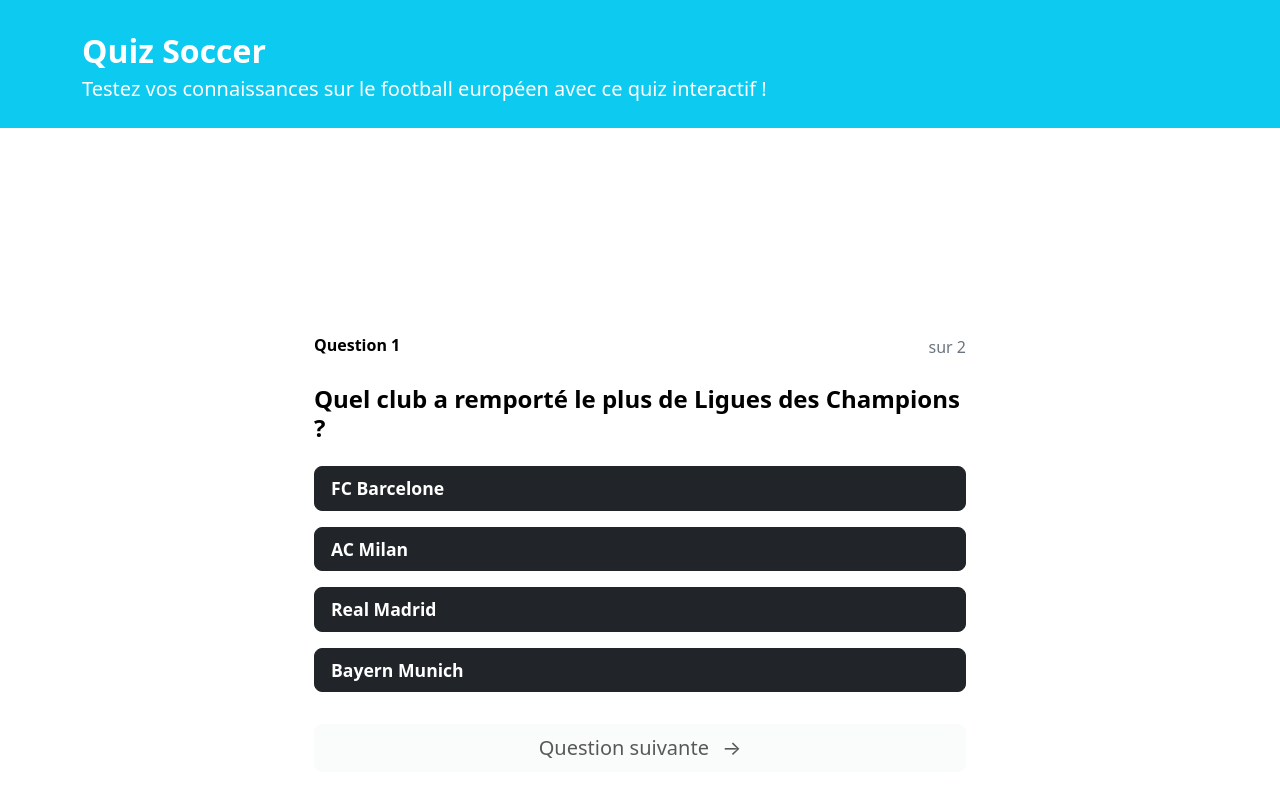
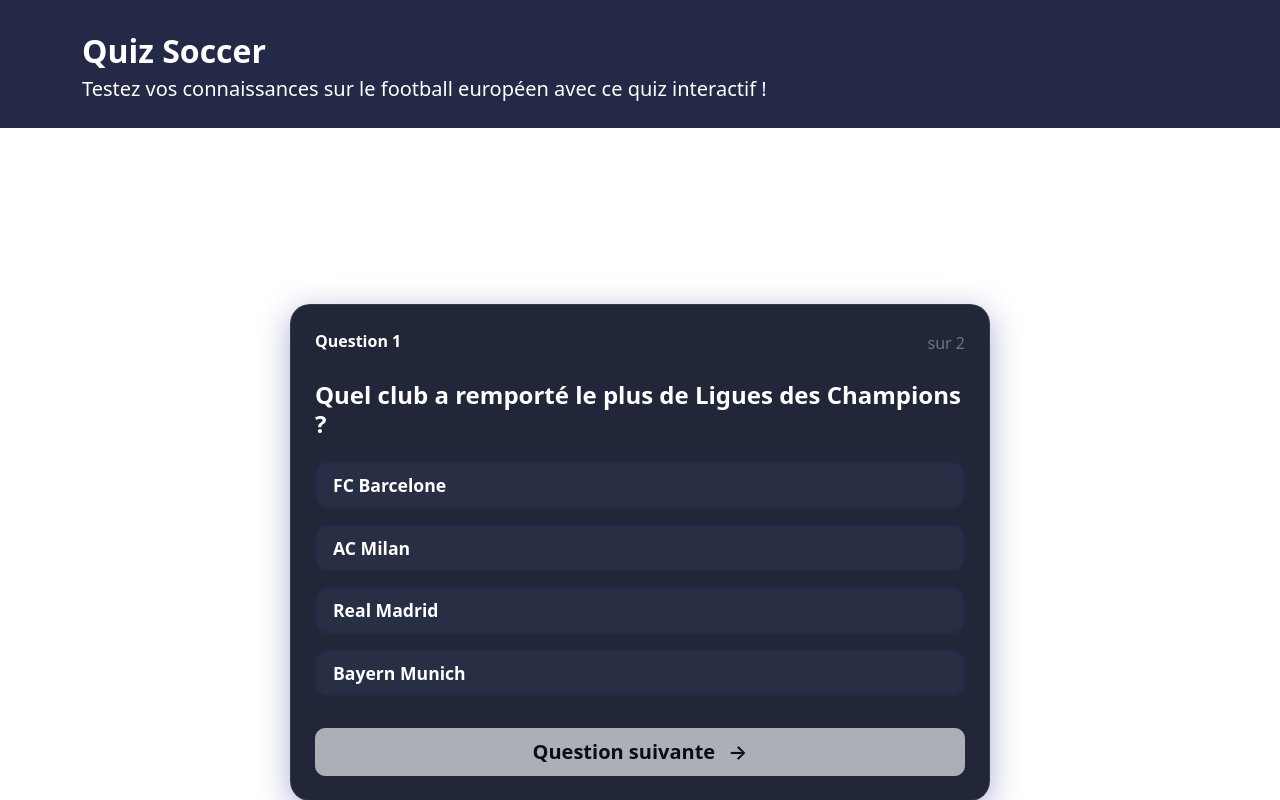
Before and after one commit to mas7667/testQuiz, a Vue app: page / in a window 1280 px wide. Built offline with nearby package versions, Linux system fonts and the light colour scheme.

Commit message:
Ajout de style sur App.ue et Header

```diff
--- a/src/App.vue
+++ b/src/App.vue
@@ -1,4 +1,5 @@
 <template>
+  <!-- En-tête du quiz -->
   <Header />
   <div
     class="container min-vh-100 d-flex align-items-center justify-content-center app-bg"
@@ -6,9 +7,10 @@
     <div class="w-100" style="max-width: 700px; height: 80vh bg-info">
       <div class="quiz-card">
         <div class="card-body p-4">
+          <!-- Affiche le numéro de la question actuelle -->
           <div class="d-flex align-items-center justify-content-between mb-4">
             <div>
-              <p class="text-black fw-bold mb-1">
+              <p class="text-white fw-bold mb-1">
                 Question {{ currentQuestionIndex + 1 }}
               </p>
             </div>
@@ -16,11 +18,13 @@
               <span>sur {{ questions.length }}</span>
             </div>
           </div>
+          <!-- Affiche le texte de la question -->
           <div class="mb-4">
-            <h2 class="fw-bold text-black mb-3" style="font-size: 1.5rem">
+            <h2 class="fw-bold text-white mb-3" style="font-size: 1.5rem">
               {{ currentQuestion.question }}
             </h2>
           </div>
+          <!-- Boutons des réponses avec indicateurs de correction -->
           <div class="mb-4">
             <div class="d-grid gap-3">
               <button
@@ -51,6 +55,7 @@
               </button>
             </div>
           </div>
+          <!-- Bouton pour passer à la question suivante -->
           <button
             @click="nextQuestion"
             :disabled="selectedAnswer === null"
@@ -70,16 +75,19 @@
 import { ref, computed } from "vue";
 import questions from "./questions.json";
 
+// États réactifs du quiz
 const currentQuestionIndex = ref(0);
 const selectedAnswer = ref(null);
 const score = ref(0);
 const showResult = ref(false);
 
+// Propriétés calculées pour obtenir la question actuelle et vérifier si c'est la dernière
 const currentQuestion = computed(() => questions[currentQuestionIndex.value]);
 const isLastQuestion = computed(
   () => currentQuestionIndex.value === questions.length - 1
 );
 
+// Détermine le style CSS des boutons selon l'état de la réponse
 function getChoiceClass(index) {
   if (selectedAnswer.value === null) {
     return "btn btn-lg btn-dark text-start d-flex align-items-center choice-btn";
@@ -93,10 +101,12 @@
   return "btn btn-lg btn-secondary text-start d-flex align-items-center choice-btn";
 }
 
+// Enregistre la réponse sélectionnée par l'utilisateur
 function selectAnswer(index) {
   selectedAnswer.value = index;
 }
 
+// Passe à la question suivante ou affiche le résultat
 function nextQuestion() {
   if (selectedAnswer.value === currentQuestion.value.correctAnswer) {
     score.value++;
@@ -110,4 +120,56 @@
 }
 </script>
 
-<style scoped></style>
+<style scoped>
+body {
+  height: 100vh;
+  overflow: hidden;
+  background: linear-gradient(135deg, #232946 0%, #1a223f 100%);
+}
+.app-bg {
+  background: transparent !important;
+}
+.quiz-card {
+  background: rgba(30, 34, 54, 0.98);
+  border-radius: 20px;
+  box-shadow: 0 8px 32px 0 rgba(31, 38, 135, 0.37);
+  border: 1px solid rgba(255, 255, 255, 0.08);
+}
+.choice-btn {
+  border-radius: 12px !important;
+  font-weight: 500;
+  transition: all 0.2s;
+  box-shadow: none;
+  background: rgba(44, 51, 73, 0.7);
+  color: #fff;
+}
+.btn-success.choice-btn {
+  background: rgba(44, 73, 51, 0.7) !important;
+  color: #b6f7c1 !important;
+  border: 2px solid #2ecc71 !important;
+}
+.btn-danger.choice-btn {
+  background: rgba(73, 44, 51, 0.7) !important;
+  color: #f7b6b6 !important;
+  border: 2px solid #e74c3c !important;
+}
+.btn-secondary.choice-btn {
+  background: rgba(44, 51, 73, 0.3) !important;
+  color: #aaa !important;
+  border: 2px solid #232946 !important;
+}
+.btn-dark.choice-btn {
+  background: rgba(44, 51, 73, 0.7) !important;
+  color: #fff !important;
+  border: 2px solid #232946 !important;
+}
+.next-btn {
+  border-radius: 10px;
+  font-weight: 600;
+  color: #232946;
+  box-shadow: 0 2px 8px rgba(44, 51, 73, 0.08);
+}
+.progress-bar.bg-gradient {
+  background: linear-gradient(90deg, #a78bfa 0%, #6366f1 100%);
+}
+</style>
--- a/src/Header.vue
+++ b/src/Header.vue
@@ -1,5 +1,5 @@
 <template>
-  <header class="text-white py-4 mb-4 bg-info">
+  <header class="text-white py-4 mb-4" style="background: #232946">
     <div class="container text-start">
       <h1 class="h2 fw-bold mt-2 mb-1">Quiz Soccer</h1>
       <p class="lead mb-0">
```
